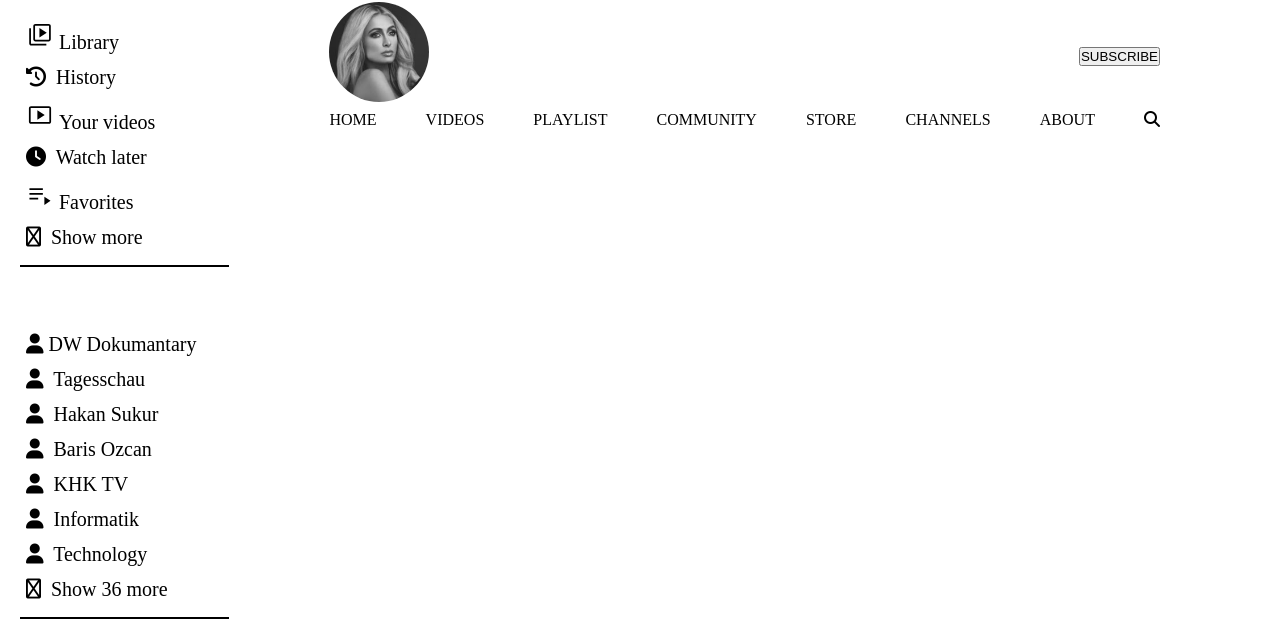
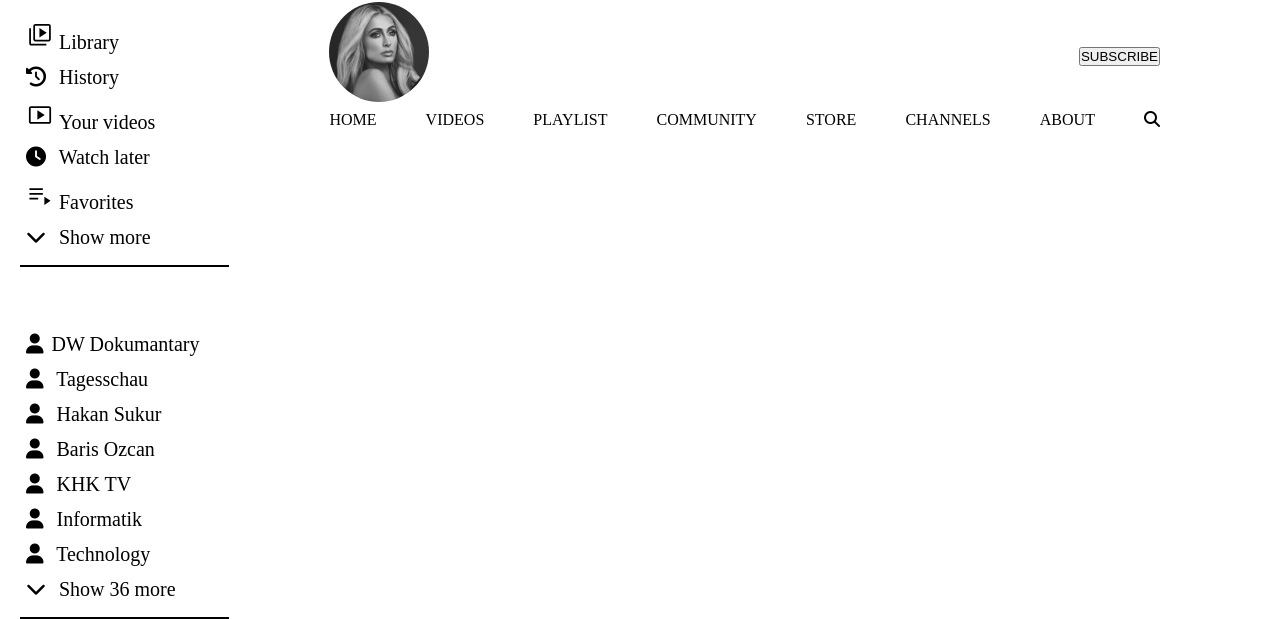
Before and after one commit to F-Krc/Youtube-Copy, a website: page src/index.html in a window 1280 px wide. Shown: the part 278-897 px from the top of the page. Drawn offline with nearby package versions, Linux system fonts and the light colour scheme.

Commit message:
icon edited

```diff
--- a/src/index.html
+++ b/src/index.html
@@ -94,7 +94,7 @@
               >
             </li>
             <li>
-              <a href=""><i class="fa-regular fa-angle-down"></i> Show more</a>
+              <a href=""><i class="fa-solid fa-chevron-down"></i> Show more</a>
             </li>
           </ul>
         </div>
@@ -123,7 +123,7 @@
             </li>
             <li>
               <a href=""
-                ><i class="fa-regular fa-angle-down"></i> Show 36 more</a
+                ><i class="fa-solid fa-chevron-down"></i> Show 36 more</a
               >
             </li>
           </ul>
--- a/src/scss/layout/layout.scss
+++ b/src/scss/layout/layout.scss
@@ -66,7 +66,7 @@ section {
           a{
             color: $primary-color;
             i{
-              margin-right: .5rem;
+              margin-right: .8rem;
             }
             img{
               margin-right: .5rem;
```
Also changed, not shown: src/styles/layout/layout.css, src/styles/main.css.
